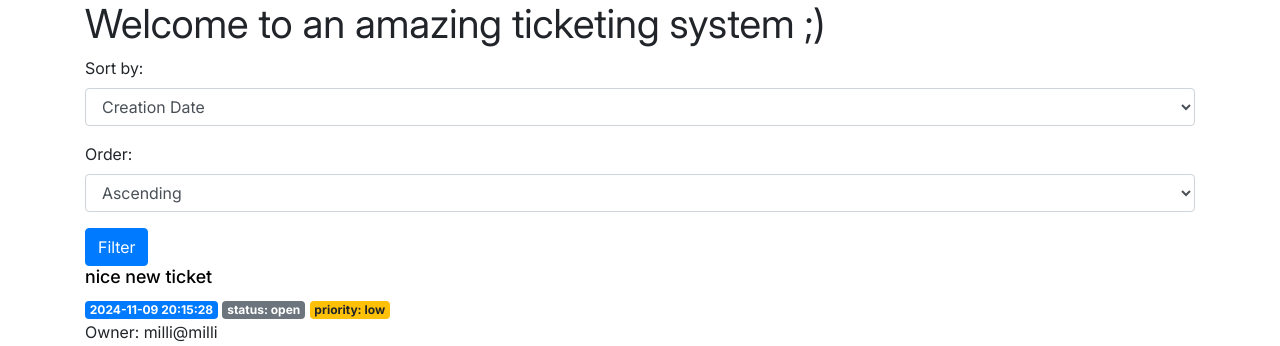
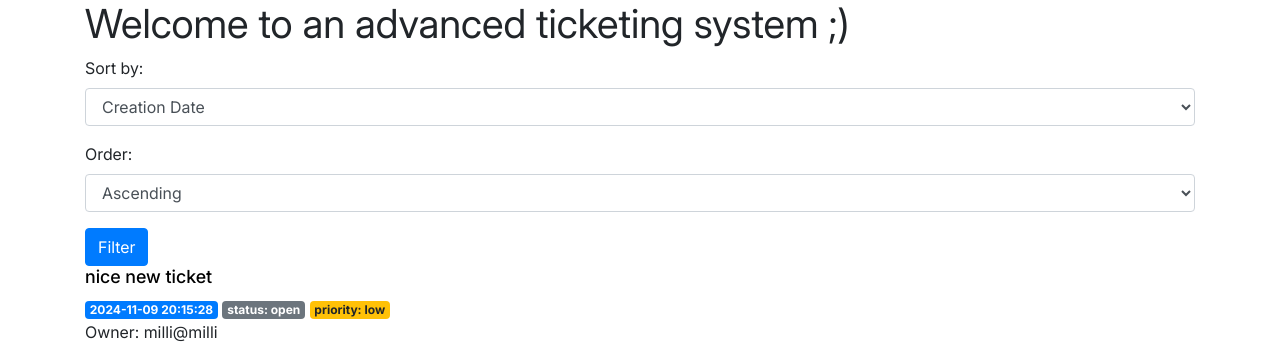
Before and after one commit to erikpruess/junctionerik, a Flask app: page / in a window 1280 px wide. Shown: the part 79-425 px from the top of the page. Run offline with Flask 3, Linux system fonts and the light colour scheme; data comes from the database, SQL or seed files in the repository; some libraries are stand-ins or nearby versions.

Commit message:
advanced

```diff
--- a/templates/index.html
+++ b/templates/index.html
@@ -1,7 +1,7 @@
 {% extends 'base.html' %}
 
 {% block content %}
-    <h1>{% block title %} Welcome to an amazing ticketing system ;){% endblock %}</h1>
+    <h1>{% block title %} Welcome to an advanced ticketing system ;){% endblock %}</h1>
 
     <form method="get" action="{{ url_for('index') }}">
         <div class="form-group">
```
